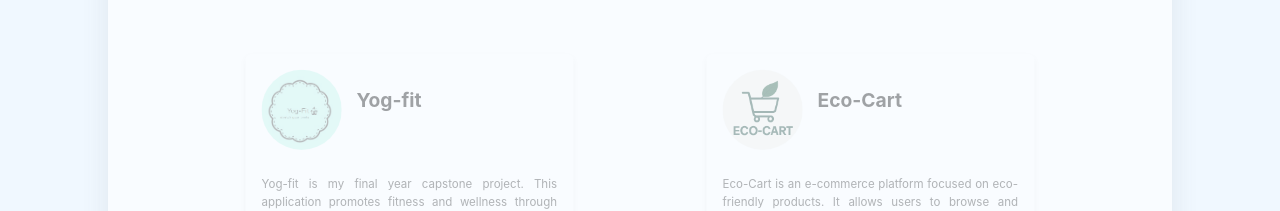
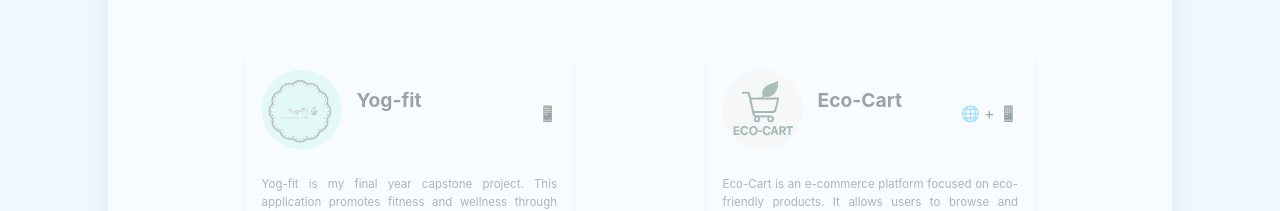
Before and after one commit to Atharv-28/portfolio, a React (Create React App) app: page / in a window 1280 px wide. Both pictures are taken after a click on the button "Projects". Shown: the part 1161-1372 px from the top of the page. Built offline with nearby package versions, Linux system fonts and the light colour scheme.

Commit message:
platform badge for project-card

```diff
--- a/src/components/projectCard.js
+++ b/src/components/projectCard.js
@@ -4,6 +4,25 @@ import "../styles/projectCard.css";
 
 const ProjectCard = ({ project }) => {
   const ico = project.icon;
+
+  // Get platform badge text based on platform
+  const getPlatformBadge = () => {
+    const platform = project.platform;
+    if (platform.includes('Website') && platform.includes('Android')) {
+      return '🌐 + 📱';
+    } else if (platform.includes('Android') && platform.includes('IoT')) {
+      return '📱 + 🔧';
+    } else if (platform.includes('Android')) {
+      return '📱';
+    } else if (platform.includes('Website')) {
+      return '🌐';
+    } else if (platform.includes('IoT')) {
+      return '🔧';
+    } else {
+      return '💻';
+    }
+  };
+
   console.log(ico);
   return (
     <div className="project-card">
@@ -14,6 +33,9 @@ const ProjectCard = ({ project }) => {
             className="project-icon"
           />
           <h3 className="project-name">{project.projectName}</h3>
+          <div className="platform-badge">
+            {getPlatformBadge()}
+          </div>
         </div>
         <div className="project-details">
           <p className="project-description">{project.description}</p>
--- a/src/styles/projectCard.css
+++ b/src/styles/projectCard.css
@@ -69,3 +69,11 @@
     }
 
   }
+
+  /* Platform Badge */
+.platform-badge {
+  font-size: 1.2rem;
+  margin-left: auto;
+  display: flex;
+  align-items: center;
+}
```
